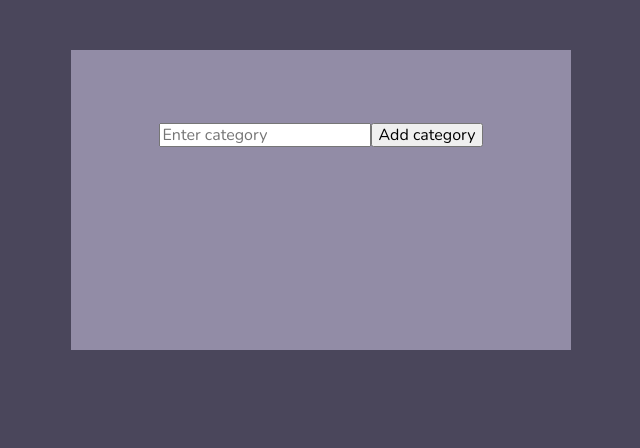
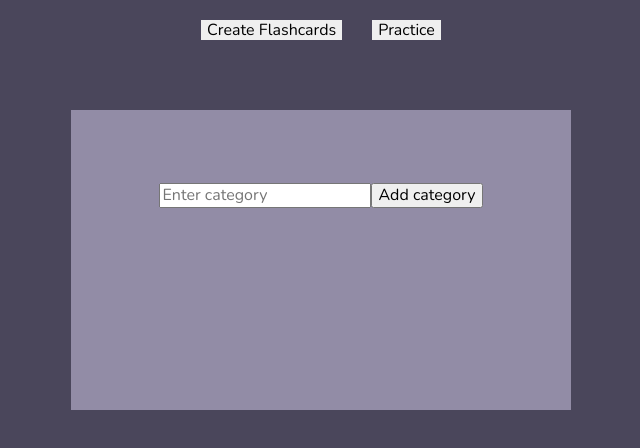
Before and after one commit to Code-Timothy/flashcards-app, a React (Create React App) app: page /#/ in a window 1280 px wide. Shown: the top 448 px of the page, without its empty margins (319-959 px from the left). Built offline with nearby package versions, Linux system fonts and the light colour scheme.

Commit message:
add Container and Navigation component with styling

```diff
--- a/src/App.js
+++ b/src/App.js
@@ -1,13 +1,18 @@
 import { GlobalStyles } from "./core/globalStyles";
 import { ThemeProvider } from "styled-components";
 import { theme } from "./core/theme";
+import { Container } from "./common/Container";
+import Navigation from "./features/Navigation";
 import Flashcards from "./features/Flashcards";
 
 function App() {
   return (
     <ThemeProvider theme={theme}>
       <GlobalStyles />
-      <Flashcards />
+      <Navigation />
+      <Container>
+        <Flashcards />
+      </Container>
     </ThemeProvider>
   );
 }
--- /dev/null
+++ b/src/common/Container/index.js
@@ -0,0 +1,6 @@
+import styled from "styled-components";
+
+export const Container = styled.main`
+    max-width: 1200px;
+    margin: auto;
+`;
--- /dev/null
+++ b/src/features/Navigation/index.js
@@ -0,0 +1,10 @@
+import { StyledNavigation, Button } from "./styled";
+
+const Navigation = () => (
+    <StyledNavigation>
+        <Button>Create Flashcards</Button>
+        <Button>Practice</Button>
+    </StyledNavigation >
+);
+
+export default Navigation;
--- /dev/null
+++ b/src/features/Navigation/styled.js
@@ -0,0 +1,22 @@
+import styled from "styled-components";
+
+export const StyledNavigation = styled.nav`
+    display: flex;
+    justify-content: center;
+    align-items: center;
+    gap: 30px;
+    background: ${({ theme }) => theme.colors.steelGray};
+    padding: 20px;
+`;
+
+export const Button = styled.button`
+    background: ${({ theme }) => theme.colors.steelGray};
+    color: ${({ theme }) => theme.colors.chatelle};
+    border: none;
+    transition: box-shadow 0.3s linear;
+
+    &:hover{
+        cursor: pointer;
+        box-shadow: inset 0 -2px 0 ${({ theme }) => theme.colors.portage};
+    }
+`;
```
